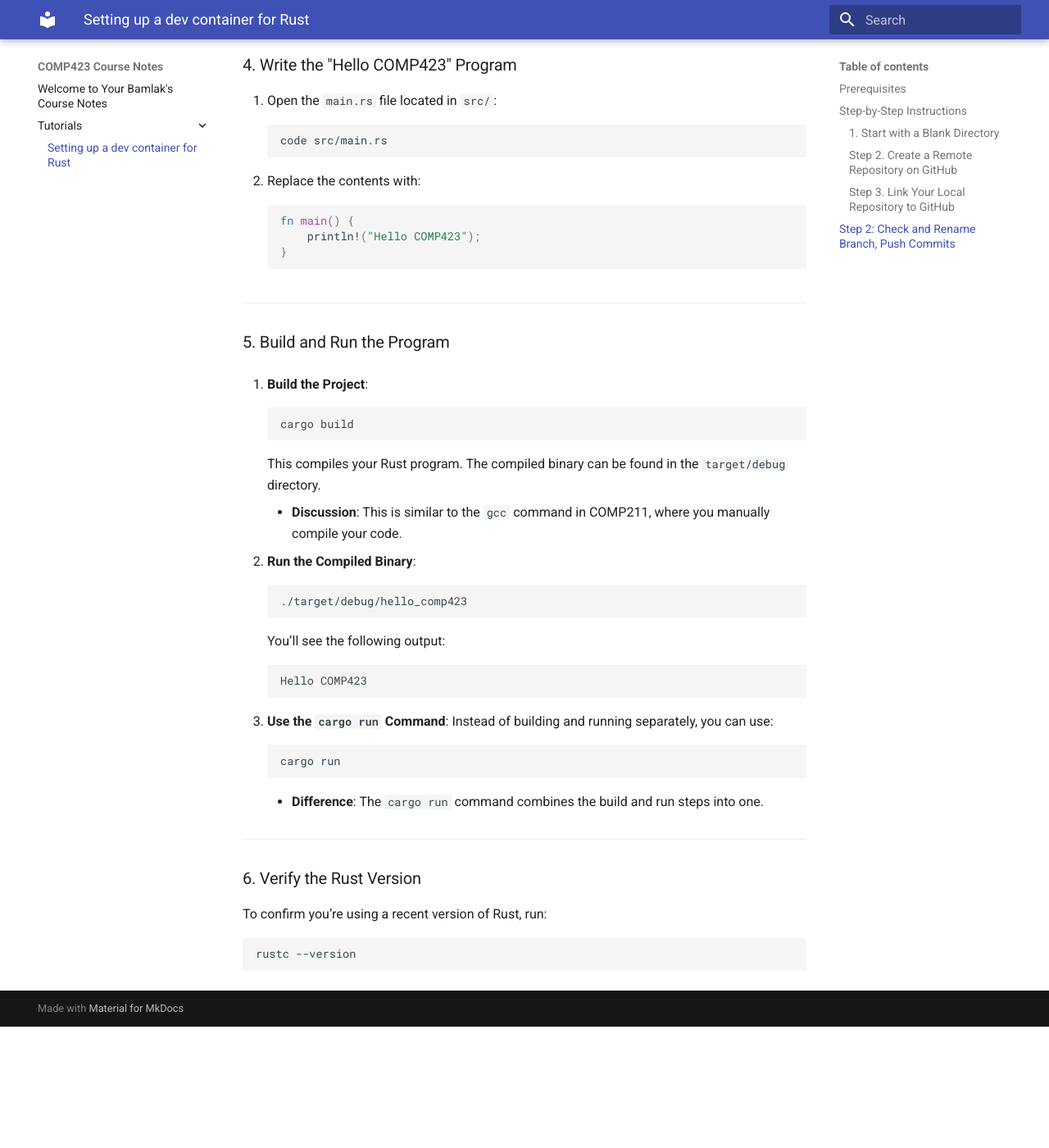
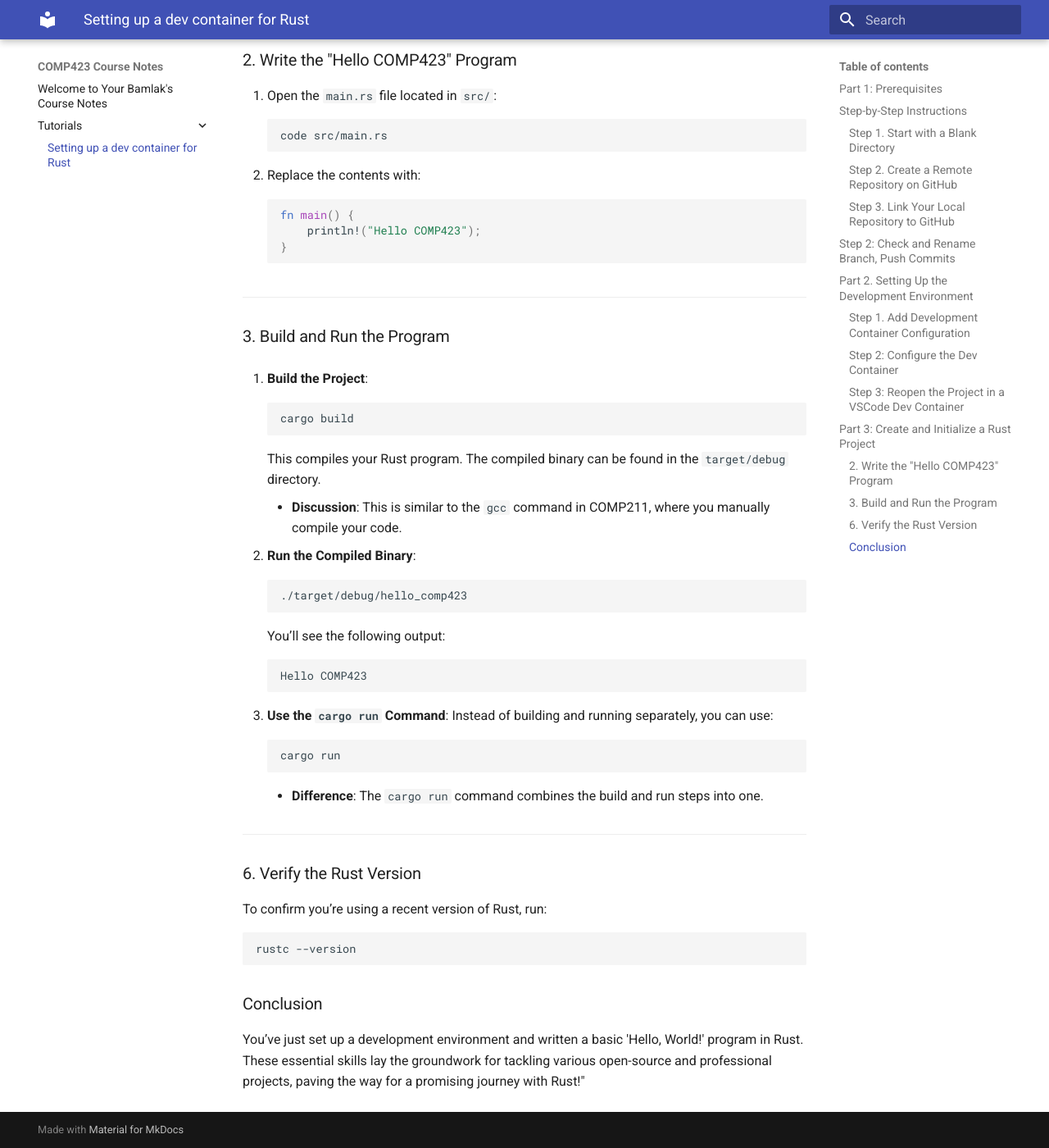
Before and after one commit to bamlak363/comp423-course-notes, an MkDocs documentation site: the page built from docs/tutorials/rust-setup.md, in a window 1280 px wide and 1400 px high, scrolled down 4166 px. Shown: the whole window at 82% size. Built offline with MkDocs 1.6.1 and Material for MkDocs 9.7.7, drawn with Linux system fonts in a browser that asks for light colours; before the commit the page ends 5418 px from its top, so only the background shows below that; some of the changed text lies outside the part shown.

Commit message:
Touch ups

````diff
--- a/docs/tutorials/rust-setup.md
+++ b/docs/tutorials/rust-setup.md
@@ -1,16 +1,12 @@
 # Setting up a dev container for Rust
 * Primary author: [Bamlak Tesfaye](https://github.com/bamlak363)
 * Reviewer: [Yunseok Hwang](https://github.com/yunseok19)
-
-
-
-
 
 This tutorial will guide you through setting up a Dev Container for Rust development in VSCode. We’ll cover everything from creating a blank directory to writing, compiling, and running a simple "Hello COMP423" Rust program.
 
 ---
 
-## Prerequisites
+## Part 1: Prerequisites
 
 Before you begin, make sure you have the following:
 
@@ -26,7 +22,7 @@ Before you begin, make sure you have the following:
 
 ## Step-by-Step Instructions
 
-### 1. Start with a Blank Directory
+### Step 1. Start with a Blank Directory
 
 1. Create a new directory for your project:
     ```bash
@@ -80,7 +76,7 @@ Old versions of git choose the name master for the primary branch, but these day
 ```bash
 git push --set-upstream origin main
 ```
-# Part 2. Setting Up the Development Environment
+## Part 2. Setting Up the Development Environment
 ###**Step 1. Add Development Container Configuration**
 
 1. In VS Code, open the `rust-dev-container` directory. You can do this via: File > Open Folder.
@@ -100,7 +96,7 @@ The `devcontainer.json` file defines the configuration for your development envi
 - **customizations**: Adds useful configurations to VS Code, like installing the Python extension. When you search for VSCode extensions on the marketplace, you will find the string identifier of each extension in its sidebar. Adding extensions here ensures other developers on your project have them installed in their dev containers automatically.
 - **postCreateCommand**: A command to run after the container is created. In our case, it will use `pip` to install the dependencies listed in `requirements.txt`.
 
-### 2. Configure the Dev Container
+###**Step 2: Configure the Dev Container**
 
 
 1. Inside the `.devcontainer` folder, create a `devcontainer.json` file with the following content:
@@ -127,7 +123,7 @@ The `devcontainer.json` file defines the configuration for your development envi
     - **`customizations.vscode.extensions`**: Installs the official `rust-analyzer` extension for better coding experience.
     - **`postCreateCommand`**: Verifies the installation by showing the installed version of `rustc`.
 
-## Step 3. Reopen the Project in a VSCode Dev Container
+###**Step 3: Reopen the Project in a VSCode Dev Container**
 
 Reopen the project in the container by pressing `Ctrl+Shift+P` (or `Cmd+Shift+P` on Mac), typing "Dev Containers: Reopen in Container," and selecting the option. This may take a few minutes while the image is downloaded and the requirements are installed.
 
@@ -139,8 +135,7 @@ rustc --version
 
 
 ---
-
-### 3. Create and Initialize a Rust Project
+##Part 3: Create and Initialize a Rust Project
 
 1. Open your directory in VSCode:
     ```
@@ -161,7 +156,7 @@ rustc --version
 
 ---
 
-### 4. Write the "Hello COMP423" Program
+### 2. Write the "Hello COMP423" Program
 
 1. Open the `main.rs` file located in `src/`:
     ```bash
@@ -176,7 +171,7 @@ rustc --version
 
 ---
 
-### 5. Build and Run the Program
+### 3. Build and Run the Program
 
 1. **Build the Project**:
     ```bash
@@ -210,3 +205,6 @@ To confirm you’re using a recent version of Rust, run:
 ```bash
 rustc --version
 ```
+
+### Conclusion
+You’ve just set up a development environment and written a basic 'Hello, World!' program in Rust. These essential skills lay the groundwork for tackling various open-source and professional projects, paving the way for a promising journey with Rust!"
````
